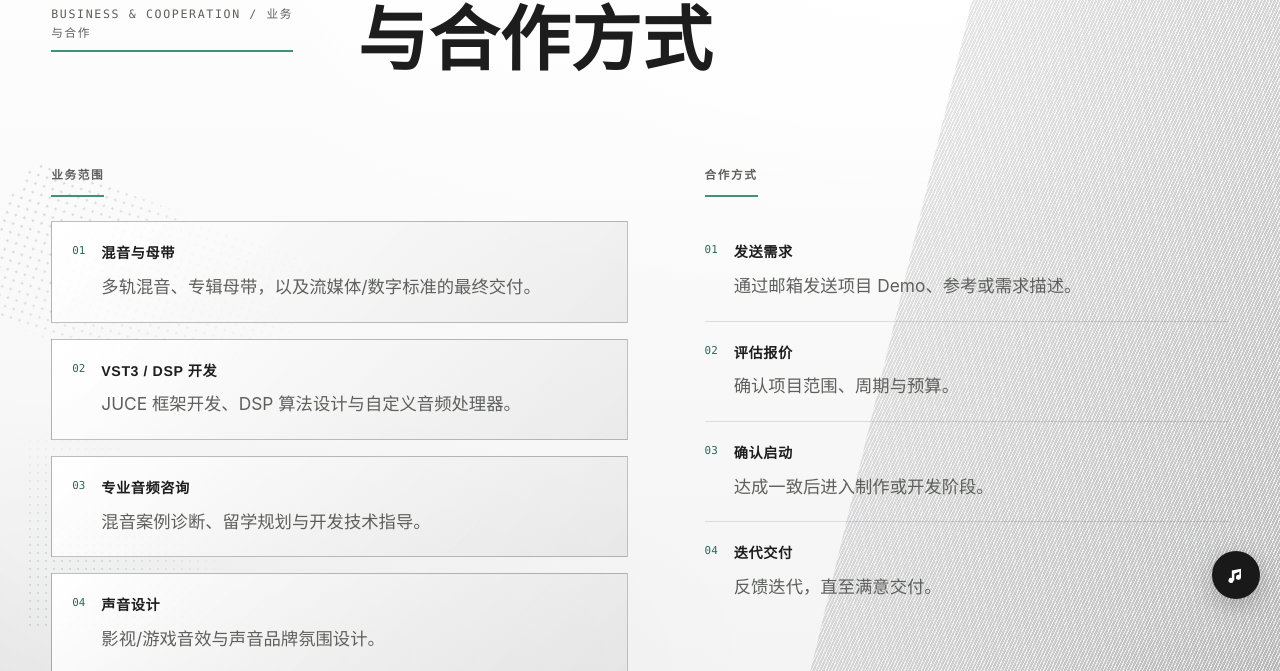
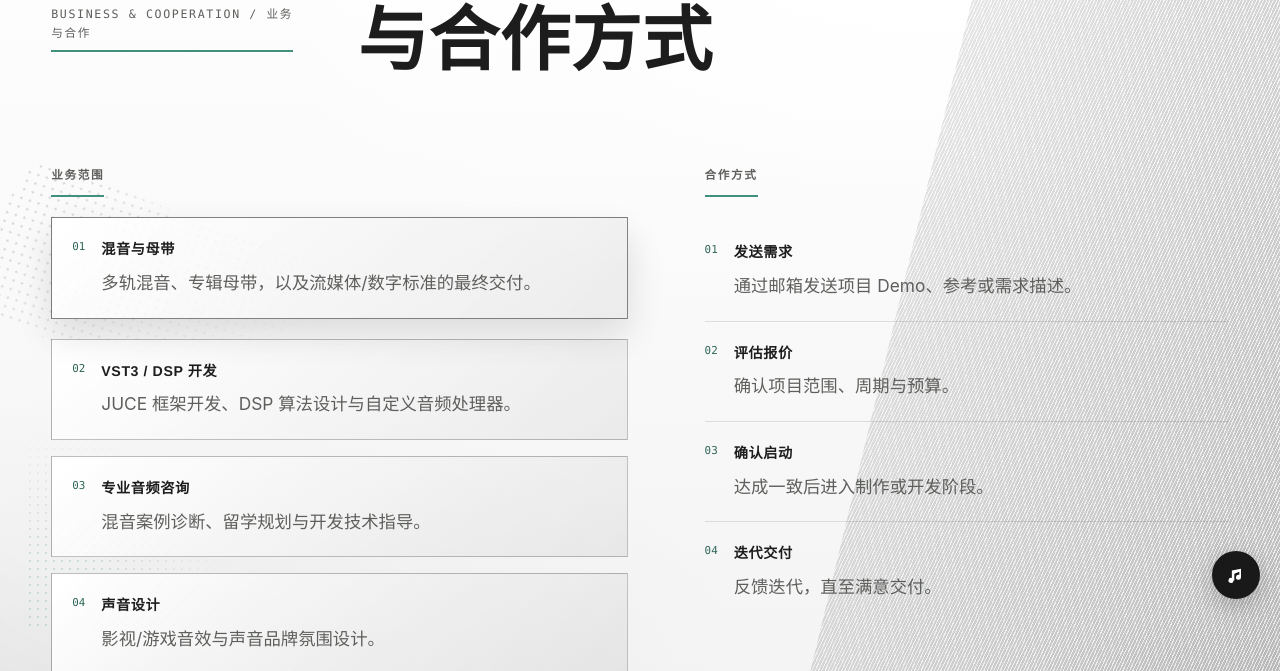
Before and after one commit to FUS-37/FUS-37.github.io, an Astro site: page /about in a window 1280 px wide. In both pictures the pointer is over the item 339 px from the left and 2986 px from the top of the page. Shown: the part 2715-3386 px from the top of the page. Built offline with nearby package versions, Linux system fonts and the light colour scheme; Astro itself is replaced by a stand-in of ours.

Commit message:
Add hover lift to about business scope cards

```diff
--- a/src/pages/about.astro
+++ b/src/pages/about.astro
@@ -268,6 +268,16 @@ import SectionShell from "../components/sections/SectionShell.astro";
     padding: 1.25rem;
     border: 1px solid var(--line-medium);
     background: linear-gradient(135deg, var(--paper-bright), rgb(0 0 0 / 5%));
+    transition:
+      transform var(--duration-medium) var(--ease-out),
+      box-shadow var(--duration-medium) var(--ease-out),
+      border-color var(--duration-medium) var(--ease-out);
+  }
+
+  .biz-list li:hover {
+    transform: translateY(-0.25rem);
+    border-color: var(--line-strong);
+    box-shadow: 0 1rem 2.2rem rgb(20 20 19 / 12%);
   }
 
   .biz-steps {
```
